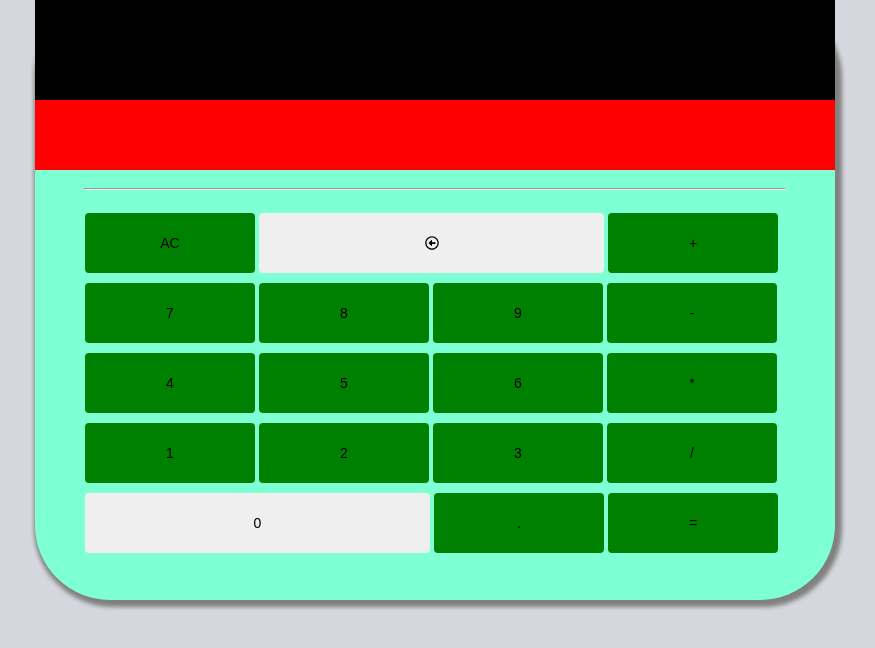
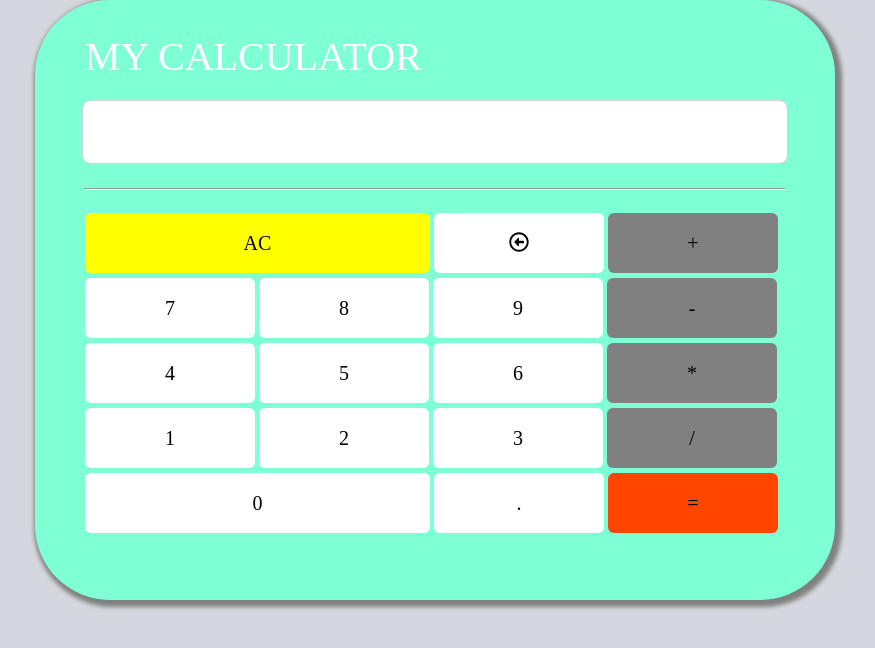
Before and after one commit to carie8655/nutc-calculator, a plain HTML site: page index.html in a window 1280 px wide. Shown: the whole page, without its empty margins (205-1080 px from the left). Drawn offline with Linux system fonts and the light colour scheme.

Commit message:
新增 - 版面完成

```diff
--- a/css/style.css
+++ b/css/style.css
@@ -1,5 +1,6 @@
 *{
     margin: 0 auto;
+    font-family: Microsoft JhengHei;
 }
 body{
     background-color: #d4d7dd;
@@ -13,26 +14,22 @@ body{
 }
 #calc_header{
     height: 100px;
-    background-color: black;
+    position: relative;
 }
 #answer_window{
     height: 70px;
-    background-color: red;
 }
 hr{
-    background-color: black;
     width: 700px;
 }
 #btn_group{
     width: 700px;
-    background-color: aquamarine;
 }
 .btn{
     width: 170px;
     display: inline-block;
-    background-color: green;
     margin-top:5px;
-    margin-bottom: 5px;
+    font-size: 20px;
 }
 .large_button{
     width: 345px;
@@ -57,11 +54,15 @@ button{
     user-select: none;
     background-image: none;
     border: 1px solid transparent;
-    border-radius: 4px;
+    border-radius: 6px;
 }
 .btn-number{
     background-color: white;
     color:black;
+}
+.btn-number:hover {
+    background-color: #e3e5e8;
+    color:white;
 }
 .btn-calc{
     background-color: gray;
@@ -75,3 +76,26 @@ button{
     background-color: orangered;
     color:black;
 }
+input{
+    display: block;
+    width: 700px;
+    height: 60px;
+    font-size: 1rem;
+    line-height: 1.5;
+    color: #495057;
+    background-color: #fff;
+    background-image: none;
+    background-clip: padding-box;
+    border: 1px solid #ced4da;
+    border-radius: .5rem;
+    transition: border-color .15s ease-in-out,box-shadow .15s ease-in-out;
+}
+p{
+    position: absolute;
+    bottom: 20px;
+    left: 50px;
+}
+.title{
+    font-size: 40px;
+    color: white;
+}
--- a/index.html
+++ b/index.html
@@ -33,35 +33,35 @@
 <body>
     <div id="wrapper">
         <div id="calc_header">
-
+            <p class="title">MY CALCULATOR</p>
         </div>
         <div id="answer_window">
-
+            <input type="number" readonly>
         </div>
         <br>
         <hr>
         <br>
         <div id="btn_group">
-            <button class="btn">AC</button>
-            <button class="large_button">
+            <button class="btn large_button btn-clear">AC</button>
+            <button class="btn  btn-number">
                 <i class="far fa-arrow-alt-circle-left"></i>
             </button>
-            <button class="btn">+</button>
-            <button class="btn">7</button>
-            <button class="btn">8</button>
-            <button class="btn">9</button>
-            <button class="btn">-</button>
-            <button class="btn">4</button>
-            <button class="btn">5</button>
-            <button class="btn">6</button>
-            <button class="btn">*</button>
-            <button class="btn">1</button>
-            <button class="btn">2</button>
-            <button class="btn">3</button>
-            <button class="btn">/</button>
-            <button class="large_button">0</button>
-            <button class="btn">.</button>
-            <button class="btn">=</button>
+            <button class="btn btn-calc">+</button>
+            <button class="btn btn-number">7</button>
+            <button class="btn btn-number">8</button>
+            <button class="btn btn-number">9</button>
+            <button class="btn btn-calc">-</button>
+            <button class="btn btn-number">4</button>
+            <button class="btn btn-number">5</button>
+            <button class="btn btn-number">6</button>
+            <button class="btn btn-calc">*</button>
+            <button class="btn btn-number">1</button>
+            <button class="btn btn-number">2</button>
+            <button class="btn btn-number">3</button>
+            <button class="btn btn-calc">/</button>
+            <button class="btn large_button btn-number">0</button>
+            <button class="btn  btn-number">.</button>
+            <button class="btn btn-answer">=</button>
         </div>
     </div>
 </body>
```
